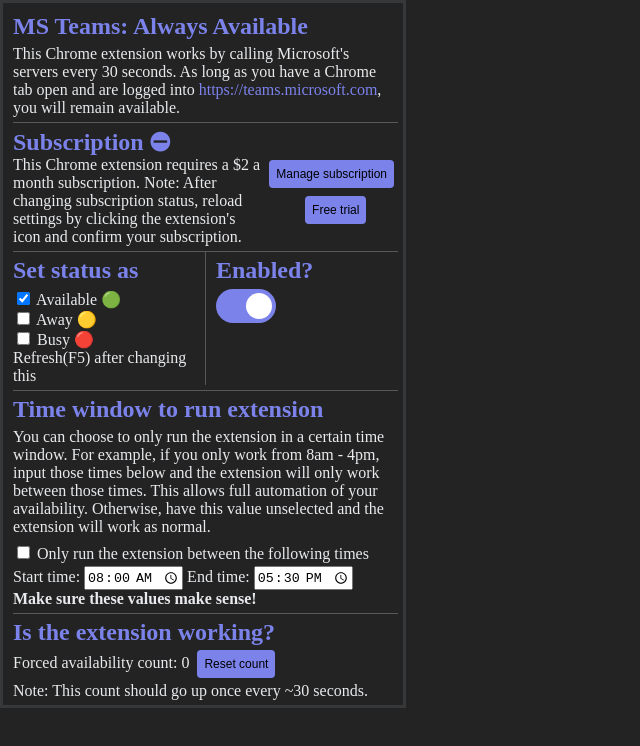
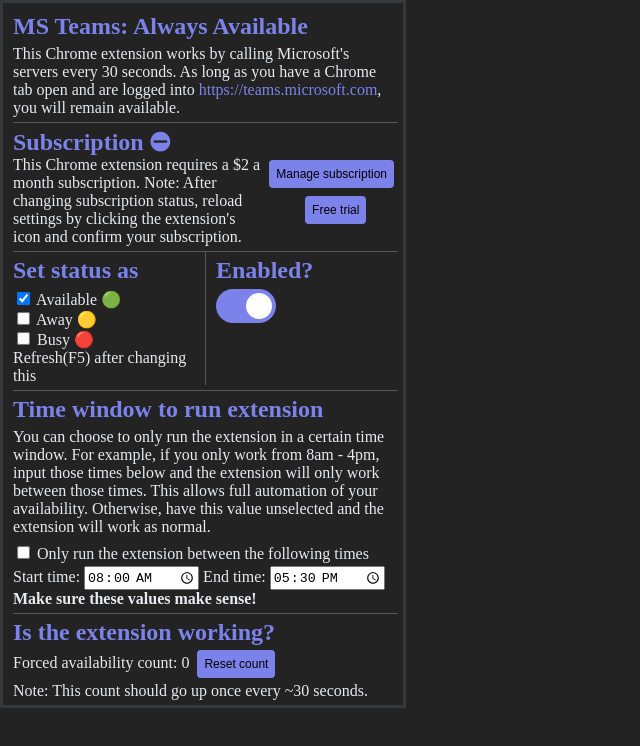
Before and after one commit to akump/MS-Teams-Always-Available, a browser extension: page src/html/settings.html in a window 1280 px wide. Shown: the whole page, without its empty margins (0-640 px from the left). Drawn offline with Linux system fonts and the light colour scheme.

Commit message:
124 refactor

```diff
--- a/package.json
+++ b/package.json
@@ -1,6 +1,6 @@
 {
     "name": "ms-teams-always-available",
-    "version": "1.2.3",
+    "version": "1.2.4",
     "description": "A Chrome extension that keeps you available on teams 24/7",
     "repository": {
         "type": "git",
--- a/src/css/main.css
+++ b/src/css/main.css
@@ -164,3 +164,7 @@
 #paymentStatus {
     height: 20px;
 }
+
+.time-input {
+    width: 110px;
+}
--- a/src/html/settings.html
+++ b/src/html/settings.html
@@ -69,9 +69,9 @@
             <span>Only run the extension between the following times</span>
             <br>
             Start time:
-            <input type="time" id="startTimeInput" value="08:00">
+            <input type="time" id="startTimeInput" class="time-input" value="08:00">
             End time:
-            <input type="time" id="endTimeInput" value="17:30">
+            <input type="time" id="endTimeInput" class="time-input" value="17:30">
             <br>
             <strong> Make sure these values make sense! </strong>
         </div>
```
Also changed, not shown: src/js/script.js (+9 -11 lines), src/js/settings.js (+11 -13 lines), manifest.json, 1 other file.
